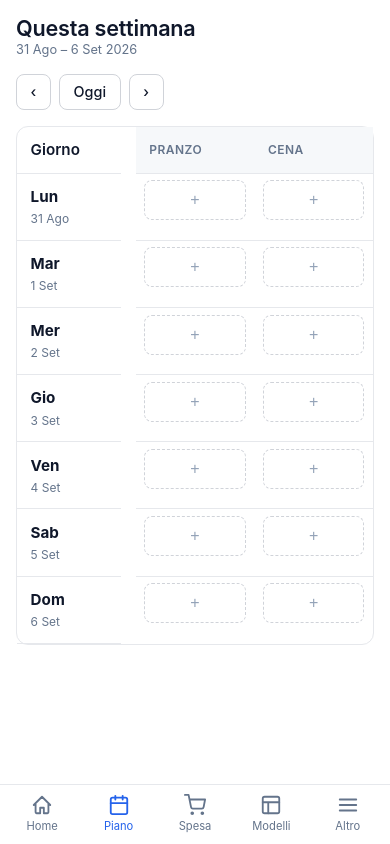
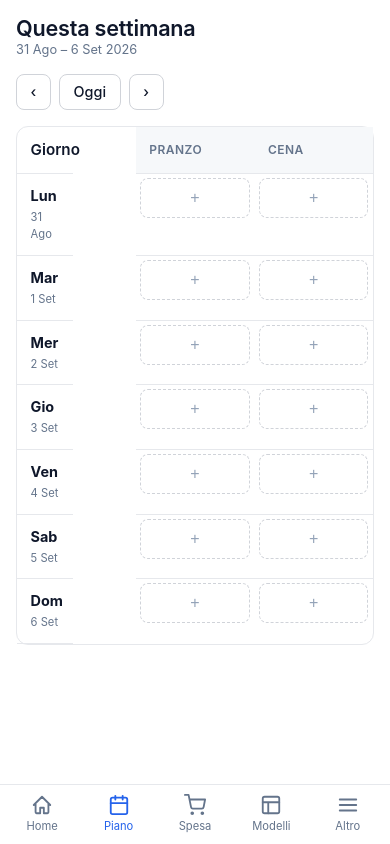
Before and after one commit to intersimone999/meal-planner, a FastAPI app: page /planner/2026/36 in a window 390 px wide. Run offline with FastAPI, Linux system fonts and the light colour scheme; data that the repository does not hold is empty; some web fonts are replaced.

Commit message:
Mobile planner CSS: append the 480px media query that was missing
Follow-up to 4e9fbfe — the template changes were committed but the
matching CSS didn't land (my previous Edit targeted a block that
had been removed earlier). Appending the missing @media (max-width:
480px) rules now: hide .type-label, shrink the type pill, tighten
.dish padding + font sizes.

Co-Authored-By: Claude Opus 4.7 <noreply@anthropic.com>

```diff
--- a/app/static/style.css
+++ b/app/static/style.css
@@ -744,3 +744,18 @@ body.login-page {
 
 /* ---- HTMX loading indicator ---- */
 .htmx-request { opacity: 0.6; transition: opacity 100ms; }
+
+/* ---- Mobile tuning: narrow planner cells ---- */
+@media (max-width: 480px) {
+  table.planner th.day-col { width: 3.5rem; }
+  table.planner .day-name { font-size: 0.9rem; }
+  table.planner .day-date { font-size: 0.7rem; }
+  td.cell { padding: 0.25rem 0.3rem; }
+  .planner-header h1 { font-size: 1rem; }
+  /* Type pill: hide the label, keep the emoji + color, so the recipe name
+     has room. The `title` attribute preserves the label on hover. */
+  .dish-type .type-label { display: none; }
+  .dish-type { padding: 0.1rem 0.3rem; }
+  .dish { gap: 0.3rem; padding: 0.15rem 0.25rem; font-size: 0.85rem; }
+  .dish-name { font-size: 0.9rem; }
+}
```
